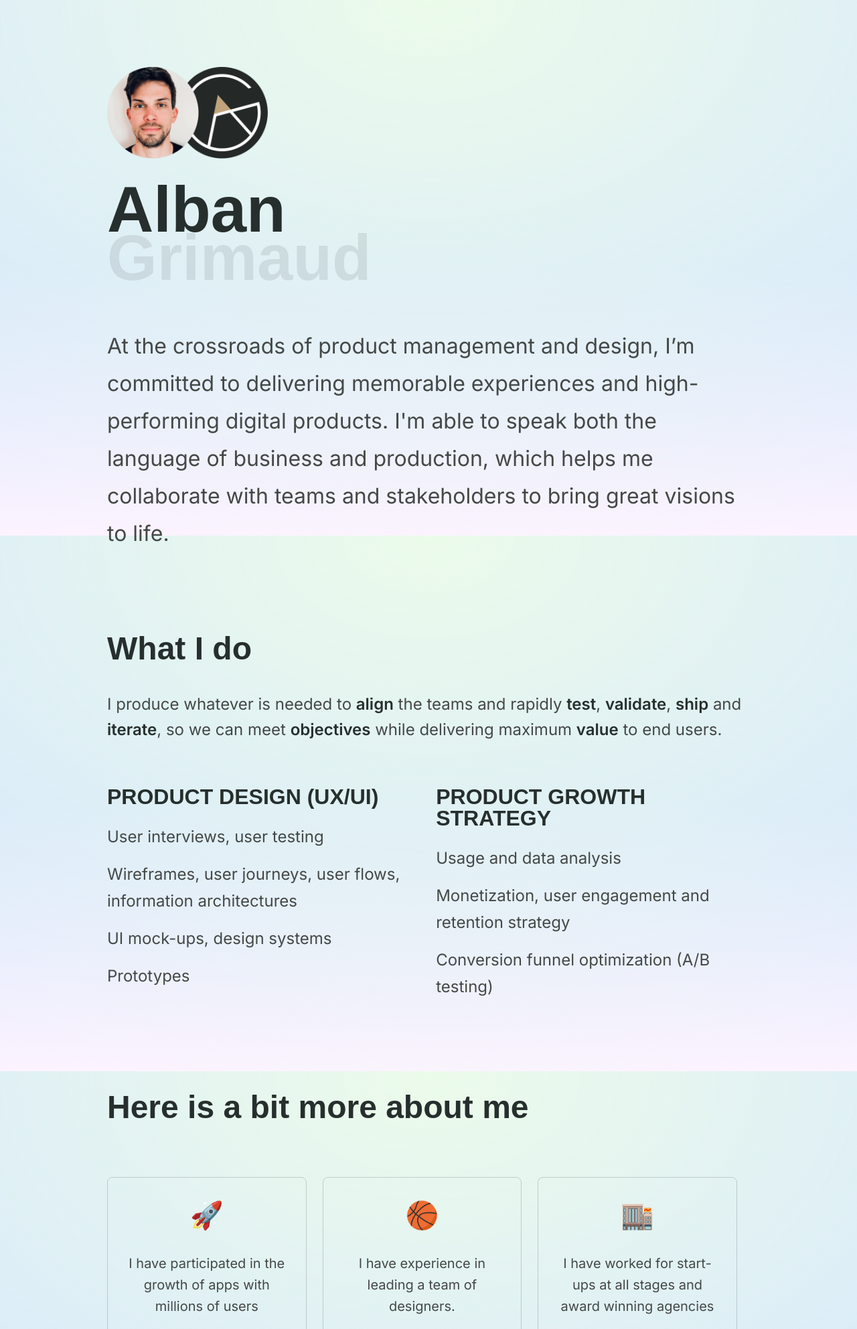
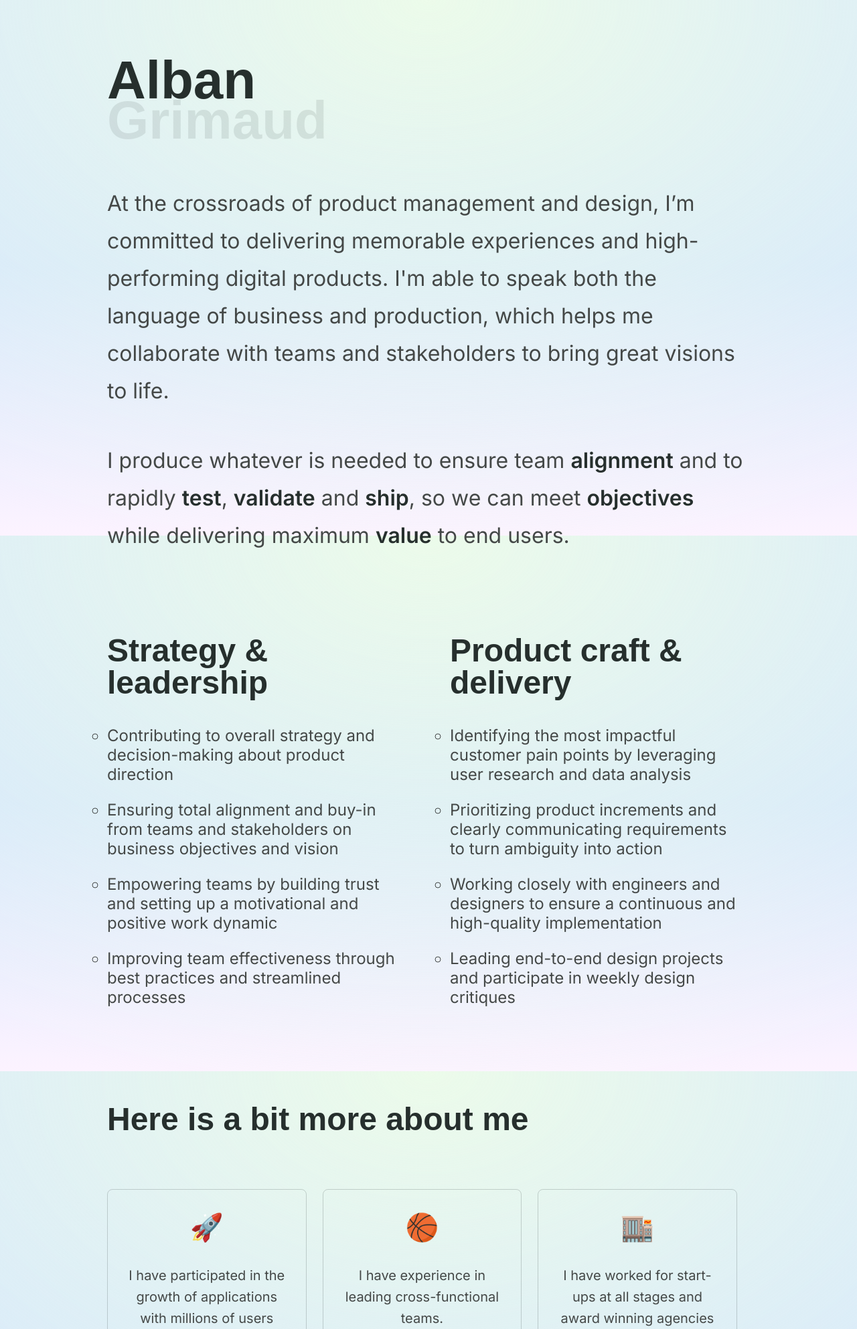
Before and after one commit to agrimaud/agrimaud.github.io, a PHP site: page / in a window 1280 px wide. Shown: the top 1985 px of the page at 67% size. Run offline with PHP 8.4, Linux system fonts and the light colour scheme; some libraries are stand-ins or nearby versions; some web fonts are replaced.

Commit message:
Layout and copy update

```diff
--- a/index.html
+++ b/index.html
@@ -12,7 +12,7 @@
     <script src="https://kit.fontawesome.com/737fcaec99.js" crossorigin="anonymous"></script>
     <meta charset="utf-8">
     <meta name="description" content="I'm a Montreal-based product designer committed to create memorable experiences and rewarding digital products.">
-    <title>Alban Grimaud - Product x Design</title>
+    <title>Alban Grimaud - Senior Product Manager and Designer</title>
     <link rel="stylesheet" href="/scss/index.css">
     <link rel="preconnect" href="https://fonts.googleapis.com">
     <link rel="preconnect" href="https://fonts.gstatic.com" crossorigin>
@@ -36,7 +36,7 @@
   <body>
 
       <section class="profile">
-            <img src="assets/profile-new 3.png" alt="">
+            <!-- <img src="assets/profile-new 3.png" alt=""> -->
             <div class="profile-info">
               <h1>Alban <br><span>Grimaud</span></h1>
               <h2>Senior Product Manager and Designer</h2>
@@ -47,30 +47,32 @@
           </div>
           <div class="summary">
             <p>At the crossroads of product management and design, I’m committed to delivering memorable experiences and high-performing digital products. I'm able to speak both the language of business and production, which helps me collaborate with teams and stakeholders to bring great visions to life.</p>
+            <br>
+            <br>
+            <p>I produce whatever is needed to ensure team <em>alignment</em> and to rapidly <em>test</em>, <em>validate</em> and <em>ship</em>, so we can meet <em>objectives</em> while delivering maximum <em>value</em> to end users.</p>
           </div>
 
       </section>
 
 
       <section class="activities">
-        <h3>What I do</h3>
-        <p>I produce whatever is needed to <em>align</em> the teams and rapidly <em>test</em>, <em>validate</em>, <em>ship</em> and <em>iterate</em>, so we can meet <em>objectives</em> while delivering maximum <em>value</em> to end users.</p>
         <div class="activities-container">
             <div class="activities-item">
-              <h4>Product Design (UX/UI)</h4>
+              <h3>Strategy & leadership</h3>
               <ul>
-                <li>User interviews, user testing</li>
-                <li>Wireframes, user journeys, user flows, information architectures</li>
-                <li>UI mock-ups, design systems</li>
-                <li>Prototypes</li>
+                <li>Contributing to overall strategy and decision-making about product direction</li>
+                <li>Ensuring total alignment and buy-in from teams and stakeholders on business objectives and vision</li>
+                <li>Empowering teams by building trust and setting up a motivational and positive work dynamic</li>
+                <li>Improving team effectiveness through best practices and streamlined processes</li>
               </ul>
             </div>
           <div class="activities-item">
-            <h4>Product Growth Strategy</h4>
+            <h3>Product craft & delivery</h3>
             <ul>
-              <li>Usage and data analysis</li>
-              <li>Monetization, user engagement and retention strategy</li>
-              <li>Conversion funnel optimization (A/B testing)</li>
+              <li>Identifying the most impactful customer pain points by leveraging user research and data analysis</li>
+              <li>Prioritizing product increments and clearly communicating requirements to turn ambiguity into action</li>
+              <li>Working closely with engineers and designers to ensure a continuous and high-quality implementation</li>
+              <li>Leading end-to-end design projects and participate in weekly design critiques</li>
             </ul>
           </div>
         </div>
@@ -84,12 +86,12 @@
 
           <div class="about-item">
             <p class="emoji">🚀</p>
-            <p>I have participated in the growth of apps with millions of users</p>
+            <p>I have participated in the growth of applications with millions of users</p>
           </div>
 
           <div class="about-item">
             <p class="emoji">🏀</p>
-            <p>I have experience in leading a team of designers.</p>
+            <p>I have experience in leading cross-functional teams.</p>
           </div>
 
           <div class="about-item">
@@ -98,20 +100,20 @@
           </div>
 
           <div class="about-item">
-            <p class="emoji">🎓</p>
-            <p>I have a Master's Degree in Business (Product Marketing and Management)</p>
+            <p class="emoji">🌱</p>
+            <p>I have co-founded a startup developing a B2B SaaS plateform.</p>
           </div>
 
+          <div class="about-item">
+            <p class="emoji">🎓</p>
+            <p>I have a Master's Degree in Business (Product Marketing and Management).</p>
+          </div>
 
           <div class="about-item">
             <p class="emoji">📣</p>
             <p>I have co-founded MTL Interactive, a community gathering 900+ designers, developers and product managers.</p>
           </div>
 
-          <div class="about-item">
-            <p class="emoji">🏡</p>
-            <p>When I'm not designing products, I play music 🎹 and I learn new stuff everyday 📖</p>
-          </div>
         </div>
 
         </section>
--- a/scss/index.css
+++ b/scss/index.css
@@ -38,8 +38,8 @@ h1 {
   font-family: "Phudu", sans-serif;
   margin-bottom: 8px;
   color: #262f2d;
-  font-size: 6rem;
-  line-height: 3rem;
+  font-size: 5rem;
+  line-height: 2.5rem;
   font-weight: 900;
 }
 h1 span {
@@ -69,7 +69,7 @@ h4 {
   font-weight: 900;
   color: #262f2d;
   text-transform: uppercase;
-  margin-bottom: 24px;
+  margin-bottom: 40px;
 }
 
 p {
@@ -118,6 +118,11 @@ p {
   line-height: 3.5rem;
   font-weight: 400;
   color: #444847;
+}
+.summary em {
+  color: #262f2d;
+  font-style: normal;
+  font-weight: 600;
 }
 .summary span {
   font-size: 2.8rem;
@@ -175,31 +180,17 @@ img {
     width: 960px;
   }
 }
-.activities h3 {
-  margin-bottom: 16px;
-}
-.activities p {
-  margin-bottom: 40px;
-  color: #444847;
-  font-weight: 400;
-  padding: 24px 0;
-}
-.activities em {
-  color: #262f2d;
-  font-style: normal;
-  font-weight: 600;
-}
-.activities ul {
-  list-style-position: outside;
-}
 .activities li {
-  list-style-type: none;
+  list-style-type: circle;
+  font-size: 1.5rem;
+  line-height: normal;
+  margin-bottom: 24px;
 }
 
 .activities-container {
   display: flex;
   flex-direction: row;
-  gap: 40px;
+  gap: 80px;
   flex-wrap: wrap;
 }
 
@@ -208,7 +199,7 @@ img {
 }
 @media screen and (min-width: 767px) {
   .activities-item {
-    width: 47%;
+    width: 45%;
   }
 }
 
--- a/scss/index.scss
+++ b/scss/index.scss
@@ -42,8 +42,8 @@ h1 {
   font-family: $font-display;
   margin-bottom: 8px;
   color: $main-color;
-  font-size: 6rem;
-  line-height: 3rem;
+  font-size: 5rem;
+  line-height: 2.5rem;
   font-weight: 900;
   // @media screen and (min-width: $breakpoint-tablet) {
   //   font-size: 8rem;
@@ -85,7 +85,7 @@ h4 {
   font-weight: 900;
   color: $main-color;
   text-transform: uppercase;
-  margin-bottom: 24px;
+  margin-bottom: 40px;
 }
 
 p {
@@ -141,6 +141,12 @@ p {
     line-height: 3.5rem;
     font-weight: 400;
     color: $dark-grey;
+  }
+
+  em {
+    color: $main-color;
+    font-style: normal;
+    font-weight: 600;
   }
 
   span {
@@ -205,32 +211,12 @@ p {
   @media screen and (min-width: $breakpoint-desktop) {
     width: 960px;}
 
-  h3 {
-    margin-bottom: 16px;
-  }
-
-  p {
-    // font-size: 2rem;
-    margin-bottom: 40px;
-    color: $dark-grey;
-    font-weight: 400;
-    // line-height: 3rem;
-    padding: 24px 0;
-  }
-
-  em {
-    color: $main-color;
-    font-style: normal;
-    font-weight: 600;
-
-  }
-
-  ul {
-    list-style-position: outside;
-  }
 
   li {
-    list-style-type: none;
+    list-style-type:circle ;
+    font-size: 1.5rem;
+    line-height: normal;
+    margin-bottom: 24px;
   }
 
 }
@@ -238,14 +224,14 @@ p {
 .activities-container {
   display: flex;
   flex-direction: row;
-  gap: 40px;
+  gap: 80px;
   flex-wrap: wrap;
 }
 
 .activities-item {
   width: 100%;
   @media screen and (min-width: $breakpoint-tablet) {
-    width: 47%;
+    width: 45%;
     }
 }
 
```
